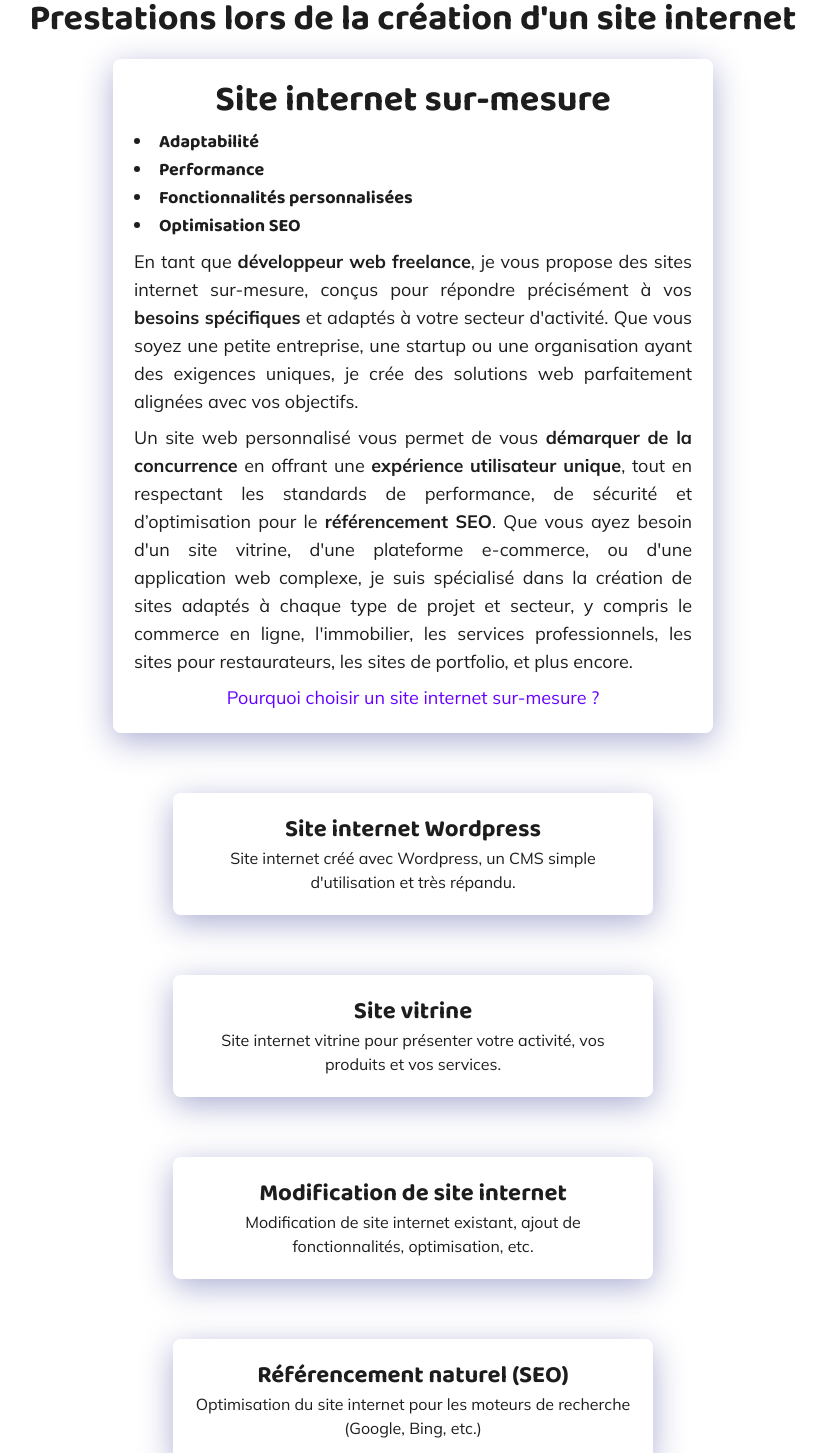
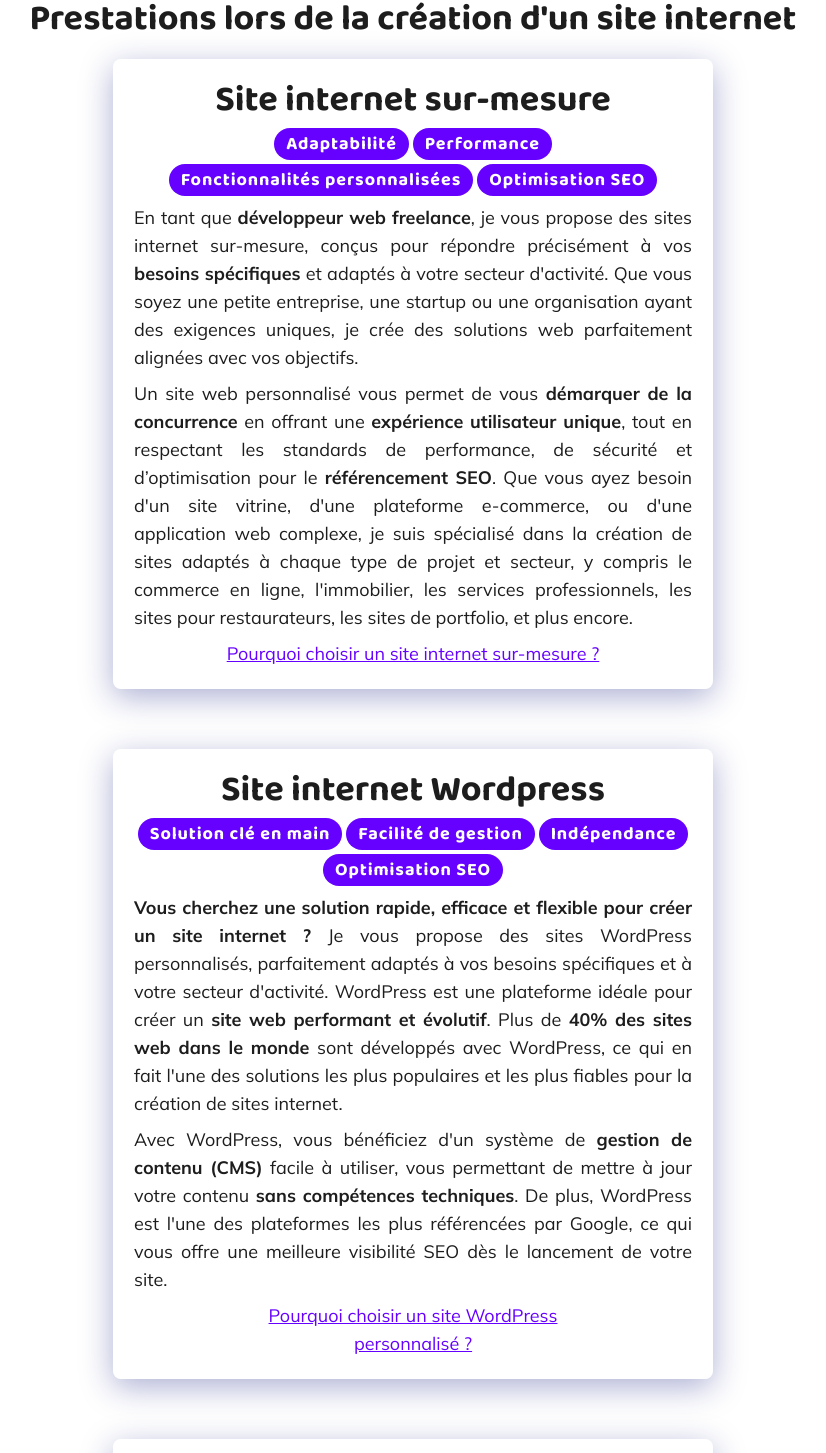
Before and after one commit to teo-crth/siteo, a Next.js app: page /services in a window 1280 px wide. Shown: the part 96-1549 px from the top of the page, without its empty margins (227-1053 px from the left). Built offline with nearby package versions, Linux system fonts and the light colour scheme.

Commit message:
services text

```diff
--- a/app/faq/page.tsx
+++ b/app/faq/page.tsx
@@ -10,6 +10,30 @@ const Faq = () => {
     return (
         <div className='container-faqPage p-5'>
             <h1 className='text-center font-title text-4xl'>FAQ - Toutes vos questions sur la création d'un site par un freelance</h1>
+            <section className='container-questions'>
+                <div className="question-1">
+                    <h2 className='font-title font-bold text-2xl'>Pourquoi choisir un site internet sur-mesure ?</h2>
+                    <p className='text-lg'>
+                        Adaptabilité : Chaque projet est développé en tenant compte des particularités de votre secteur, qu’il soit luxe, tourisme, santé, finance ou éducation, afin de garantir une solution web optimale.
+                        Fonctionnalités personnalisées : J’intègre des fonctionnalités avancées qui répondent spécifiquement à vos besoins métier, telles que des formulaires personnalisés, des portails client, des systèmes de gestion de contenu (CMS) ou encore des systèmes de réservation en ligne.
+                        Design responsive : Tous mes sites sont adaptés aux mobiles et optimisés pour le référencement SEO, assurant une visibilité accrue et une expérience utilisateur fluide sur tous les appareils.
+                        Performance et sécurité : Je m’assure que chaque site soit rapide, sécurisé, et évolutif, afin de garantir une meilleure expérience utilisateur et un excellent classement SEO sur Google.
+                        Développez votre présence en ligne avec un site web sur-mesure qui reflète vos valeurs, vos services et qui répond aux attentes spécifiques de vos clients dans votre secteur d’activité. Contactez-moi dès aujourd'hui pour discuter de votre projet et obtenir un devis personnalisé pour la création de votre site internet sur-mesure.
+                    </p>
+                </div>
+                <div className="question-1">
+                    <h2 className='font-title font-bold text-2xl'>Pourquoi choisir un site WordPress personnalisé ?</h2>
+                    <p className='text-lg'>
+                        Solution clé en main : Je vous propose des sites WordPress sur-mesure, avec des thèmes et des plugins adaptés spécifiquement à votre secteur d'activité, qu'il s'agisse de commerce en ligne, de portfolio, de blog, ou de site vitrine pour votre entreprise.
+                        Optimisation SEO : Chaque site est développé en respectant les bonnes pratiques du référencement SEO afin d'améliorer votre visibilité sur Google et attirer plus de clients.
+                        Adaptabilité à votre secteur : Que vous soyez dans le tourisme, l’immobilier, les services professionnels, la restauration, ou toute autre industrie, je crée des sites WordPress parfaitement adaptés à vos besoins spécifiques.
+                        Facilité de gestion : Grâce à l’interface intuitive de WordPress, vous pouvez gérer et mettre à jour facilement votre site web, sans avoir besoin de connaissances techniques approfondies.
+                        Design responsive : Tous les sites sont optimisés pour être adaptés aux mobiles, garantissant une expérience utilisateur fluide sur tous les appareils et un meilleur classement SEO.
+                        Avec WordPress, vous pouvez évoluer facilement avec votre entreprise, en ajoutant des fonctionnalités personnalisées, des sections ou des pages spécifiques à vos besoins. Que vous ayez besoin d'un blog, d'un e-commerce avec WooCommerce, ou d'un site corporate, WordPress est une solution flexible et scalable.
+                    </p>
+                </div>
+
+            </section>
         </div>
     );
 };
--- a/app/services/page.tsx
+++ b/app/services/page.tsx
@@ -13,49 +13,59 @@ const Services = () => {
             <h1 className='font-title font-bold text-center text-4xl'>Prestations lors de la création d'un site internet</h1>
             <div className="container-sections flex flex-col gap-5 w-full">
                 <section className='section-surmesure flex justify-center items-center p-5 w-full'>
-                    <div className="card bg-white/25 shadow-[0_8px_32px_0_rgba(31,38,135,0.37)] backdrop-blur-lg border rounded-lg border-white/18 p-5 w-[95%] md:w-[50%] lg:w-[50%] xl:w-[50%] flex flex-col gap-2">
+                    <div className="card bg-white/15 shadow-[0_8px_32px_0_rgba(31,38,135,0.37)] backdrop-blur-lg border rounded-lg border-white/18 p-5 w-[95%] md:w-[50%] lg:w-[50%] xl:w-[50%] flex flex-col justify-center items-center gap-2">
                         <h2 className='font-title font-bold text-center text-4xl'>Site internet sur-mesure</h2>
-                        <ul className='list-disc list-inside text-lg font-title font-bold '>
-                            <li>Adaptabilité</li>
-                            <li>Performance</li>
-                            <li>Fonctionnalités personnalisées</li>
-                            <li>Optimisation SEO</li>
+                        <ul className='text-lg font-title font-bold tracking-wider text-light text-justify flex justify-center items-center flex-wrap gap-1'>
+                            <li className='bg-secondary rounded-full px-3 py-0.5'>Adaptabilité</li>
+                            <li className='bg-secondary rounded-full px-3 py-0.5'>Performance</li>
+                            <li className='bg-secondary rounded-full px-3 py-0.5'>Fonctionnalités personnalisées</li>
+                            <li className='bg-secondary rounded-full px-3 py-0.5'>Optimisation SEO</li>
                         </ul>
                         <p className='text-justify text-lg'>En tant que <strong>développeur web freelance</strong>, je vous propose des sites internet sur-mesure, conçus pour répondre précisément à vos <strong>besoins spécifiques</strong> et adaptés à votre secteur d'activité. Que vous soyez une petite entreprise, une startup ou une organisation ayant des exigences uniques, je crée des solutions web parfaitement alignées avec vos objectifs.</p>
                         <p className='text-justify text-lg'>Un site web personnalisé vous permet de vous <strong>démarquer de la concurrence</strong> en offrant une <strong>expérience utilisateur unique</strong>, tout en respectant les standards de performance, de sécurité et d’optimisation pour le <strong>référencement SEO</strong>. Que vous ayez besoin d'un site vitrine, d'une plateforme e-commerce, ou d'une application web complexe, je suis spécialisé dans la création de sites adaptés à chaque type de projet et secteur, y compris le commerce en ligne, l'immobilier, les services professionnels, les sites pour restaurateurs, les sites de portfolio, et plus encore.</p>
-                        <Link href='/faq/pourquoi-choisir-un-site-internet-sur-mesure' className='text-center cursor-pointer text-secondary' aria-label="Naviguer vers la page Pourquoi choisir un site internet sur-mesure ?">
-                            <p className='text-lg'>Pourquoi choisir un site internet sur-mesure ?</p>
+                        <Link href='/faq/pourquoi-choisir-un-site-internet-sur-mesure' className='text-center cursor-pointer text-secondary bg-light rounded-full w-full md:w-[70%] lg:w-[70%] xl:w-[70%]' aria-label="Naviguer vers la page Pourquoi choisir un site internet sur-mesure ?">
+                            <p className='text-lg underline'>Pourquoi choisir un site internet sur-mesure ?</p>
                         </Link>
                     </div>
                 </section>
                 <section className='section-wordpress flex justify-center items-center p-5 w-full'>
-                    <div className="card bg-white/25 shadow-[0_8px_32px_0_rgba(31,38,135,0.37)] backdrop-blur-lg border rounded-lg border-white/18 p-5 w-[95%] md:w-[40%] lg:w-[40%] xl:w-[40%]">
-                        <h2 className='font-title font-bold text-center text-2xl'>Site internet Wordpress</h2>
-                        <p className='text-center'>Site internet créé avec Wordpress, un CMS simple d'utilisation et très répandu.</p>
+                    <div className="card bg-white/25 shadow-[0_8px_32px_0_rgba(31,38,135,0.37)] backdrop-blur-lg border rounded-lg border-white/18 p-5 w-[95%] md:w-[50%] lg:w-[50%] xl:w-[50%] flex flex-col justify-center items-center gap-2">
+                        <h2 className='font-title font-bold text-center text-4xl'>Site internet Wordpress</h2>
+                        <ul className='text-lg font-title font-bold tracking-wider text-light text-justify flex justify-center items-center flex-wrap gap-1'>
+                            <li className='bg-secondary rounded-full px-3 py-0.5'>Solution clé en main</li>
+                            <li className='bg-secondary rounded-full px-3 py-0.5'>Facilité de gestion</li>
+                            <li className='bg-secondary rounded-full px-3 py-0.5'>Indépendance</li>
+                            <li className='bg-secondary rounded-full px-3 py-0.5'>Optimisation SEO</li>
+                        </ul>
+                        <p className='text-justify text-lg'><strong>Vous cherchez une solution rapide, efficace et flexible pour créer un site internet ?</strong> Je vous propose des sites WordPress personnalisés, parfaitement adaptés à vos besoins spécifiques et à votre secteur d'activité. WordPress est une plateforme idéale pour créer un <strong>site web performant et évolutif</strong>. Plus de <strong>40% des sites web dans le monde</strong> sont développés avec WordPress, ce qui en fait l'une des solutions les plus populaires et les plus fiables pour la création de sites internet.</p>
+                        <p className='text-justify text-lg'>Avec WordPress, vous bénéficiez d'un système de <strong>gestion de contenu (CMS)</strong> facile à utiliser, vous permettant de mettre à jour votre contenu <strong>sans compétences techniques</strong>. De plus, WordPress est l'une des plateformes les plus référencées par Google, ce qui vous offre une meilleure visibilité SEO dès le lancement de votre site.</p>
+                        <Link href='/faq/pourquoi-choisir-un-site-wordpress-personnalise' className='text-center cursor-pointer text-secondary bg-light rounded-full w-full md:w-[70%] lg:w-[70%] xl:w-[70%]' aria-label="Naviguer vers la page Pourquoi choisir un site internet sur-mesure ?">
+                            <p className='text-lg underline'>Pourquoi choisir un site WordPress personnalisé ?</p>
+                        </Link>
                     </div>
                 </section>
                 <section className='section-vitrine flex justify-center items-center p-5 w-full'>
-                    <div className="card bg-white/25 shadow-[0_8px_32px_0_rgba(31,38,135,0.37)] backdrop-blur-lg border rounded-lg border-white/18 p-5 w-[95%] md:w-[40%] lg:w-[40%] xl:w-[40%]">
-                        <h2 className='font-title font-bold text-center text-2xl'>Site vitrine</h2>
-                        <p className='text-center'>Site internet vitrine pour présenter votre activité, vos produits et vos services.</p>
+                    <div className="card bg-white/25 shadow-[0_8px_32px_0_rgba(31,38,135,0.37)] backdrop-blur-lg border rounded-lg border-white/18 p-5 w-[95%] md:w-[50%] lg:w-[50%] xl:w-[50%] flex flex-col justify-center items-center gap-2">
+                        <h2 className='font-title font-bold text-center text-4xl'>Site vitrine</h2>
+                        <p className='text-justify text-lg'>Site internet vitrine pour présenter votre activité, vos produits et vos services.</p>
                     </div>
                 </section>
                 <section className='section-modification flex justify-center items-center p-5 w-full'>
-                    <div className="card bg-white/25 shadow-[0_8px_32px_0_rgba(31,38,135,0.37)] backdrop-blur-lg border rounded-lg border-white/18 p-5 w-[95%] md:w-[40%] lg:w-[40%] xl:w-[40%]">
-                        <h2 className='font-title font-bold text-center text-2xl'>Modification de site internet</h2>
-                        <p className='text-center'>Modification de site internet existant, ajout de fonctionnalités, optimisation, etc.</p>
+                    <div className="card bg-white/25 shadow-[0_8px_32px_0_rgba(31,38,135,0.37)] backdrop-blur-lg border rounded-lg border-white/18 p-5 w-[95%] md:w-[50%] lg:w-[50%] xl:w-[50%] flex flex-col justify-center items-center gap-2">
+                        <h2 className='font-title font-bold text-center text-4xl'>Modification de site internet</h2>
+                        <p className='text-justify text-lg'>Modification de site internet existant, ajout de fonctionnalités, optimisation, etc.</p>
                     </div>
                 </section>
                 <section className='section-seo flex justify-center items-center p-5 w-full'>
-                    <div className="card bg-white/25 shadow-[0_8px_32px_0_rgba(31,38,135,0.37)] backdrop-blur-lg border rounded-lg border-white/18 p-5 w-[95%] md:w-[40%] lg:w-[40%] xl:w-[40%]">
-                        <h2 className='font-title font-bold text-center text-2xl'>Référencement naturel (SEO)</h2>
-                        <p className='text-center'>Optimisation du site internet pour les moteurs de recherche (Google, Bing, etc.)</p>
+                    <div className="card bg-white/25 shadow-[0_8px_32px_0_rgba(31,38,135,0.37)] backdrop-blur-lg border rounded-lg border-white/18 p-5 w-[95%] md:w-[50%] lg:w-[50%] xl:w-[50%] flex flex-col justify-center items-center gap-2">
+                        <h2 className='font-title font-bold text-center text-4xl'>Référencement naturel (SEO)</h2>
+                        <p className='text-justify text-lg'>Optimisation du site internet pour les moteurs de recherche (Google, Bing, etc.)</p>
                     </div>
                 </section>
                 <section className='section-maintenance flex justify-center items-center p-5 w-full'>
-                    <div className="card bg-white/25 shadow-[0_8px_32px_0_rgba(31,38,135,0.37)] backdrop-blur-lg border rounded-lg border-white/18 p-5 w-[95%] md:w-[40%] lg:w-[40%] xl:w-[40%]">
-                        <h2 className='font-title font-bold text-center text-2xl'>Maintenance de site internet</h2>
-                        <p className='text-center'>Maintenance régulière du site internet pour garantir son bon fonctionnement.</p>
+                    <div className="card bg-white/25 shadow-[0_8px_32px_0_rgba(31,38,135,0.37)] backdrop-blur-lg border rounded-lg border-white/18 p-5 w-[95%] md:w-[50%] lg:w-[50%] xl:w-[50%] flex flex-col justify-center items-center gap-2">
+                        <h2 className='font-title font-bold text-center text-4xl'>Maintenance de site internet</h2>
+                        <p className='text-justify text-lg'>Maintenance régulière du site internet pour garantir son bon fonctionnement.</p>
                     </div>
                 </section>
             </div>
```
